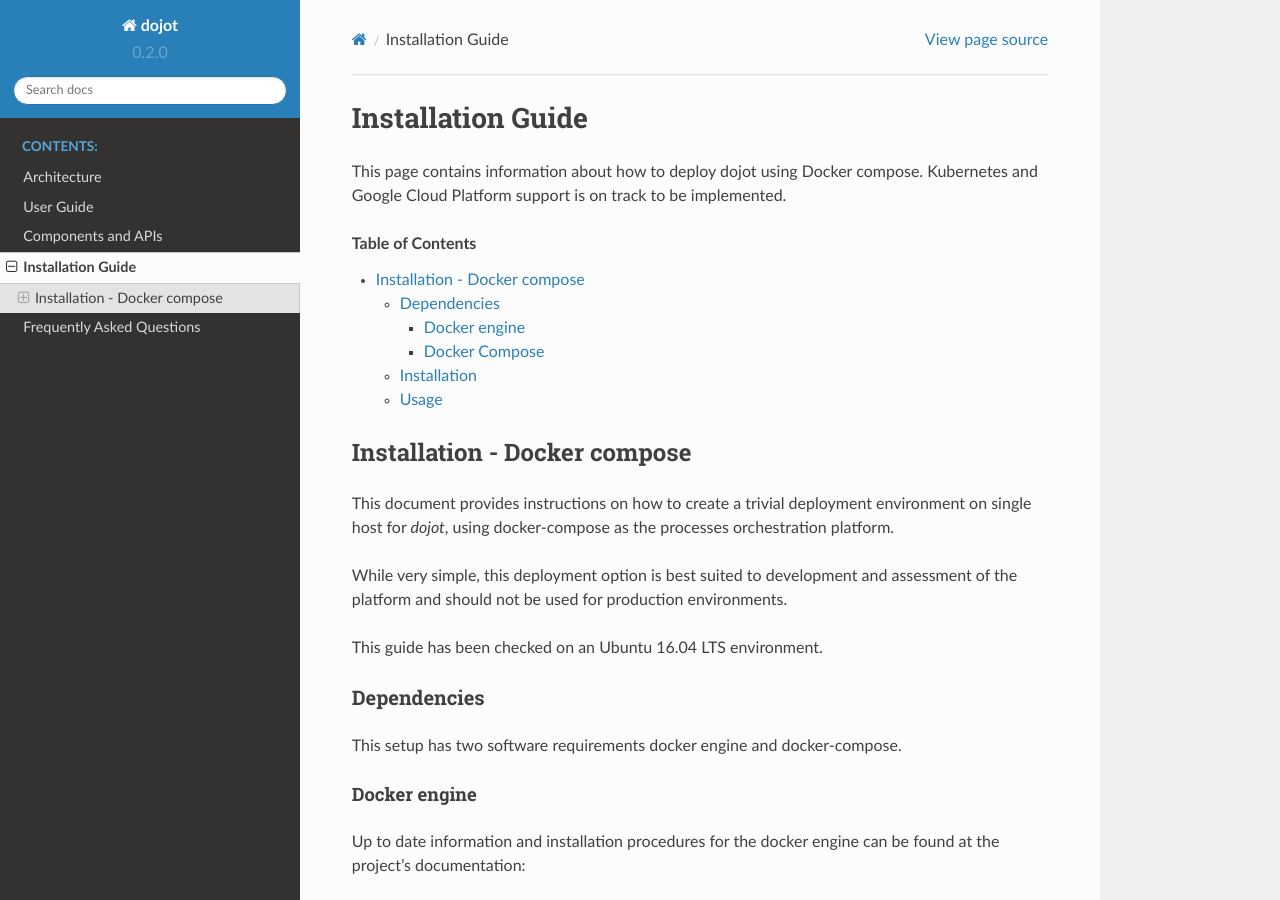
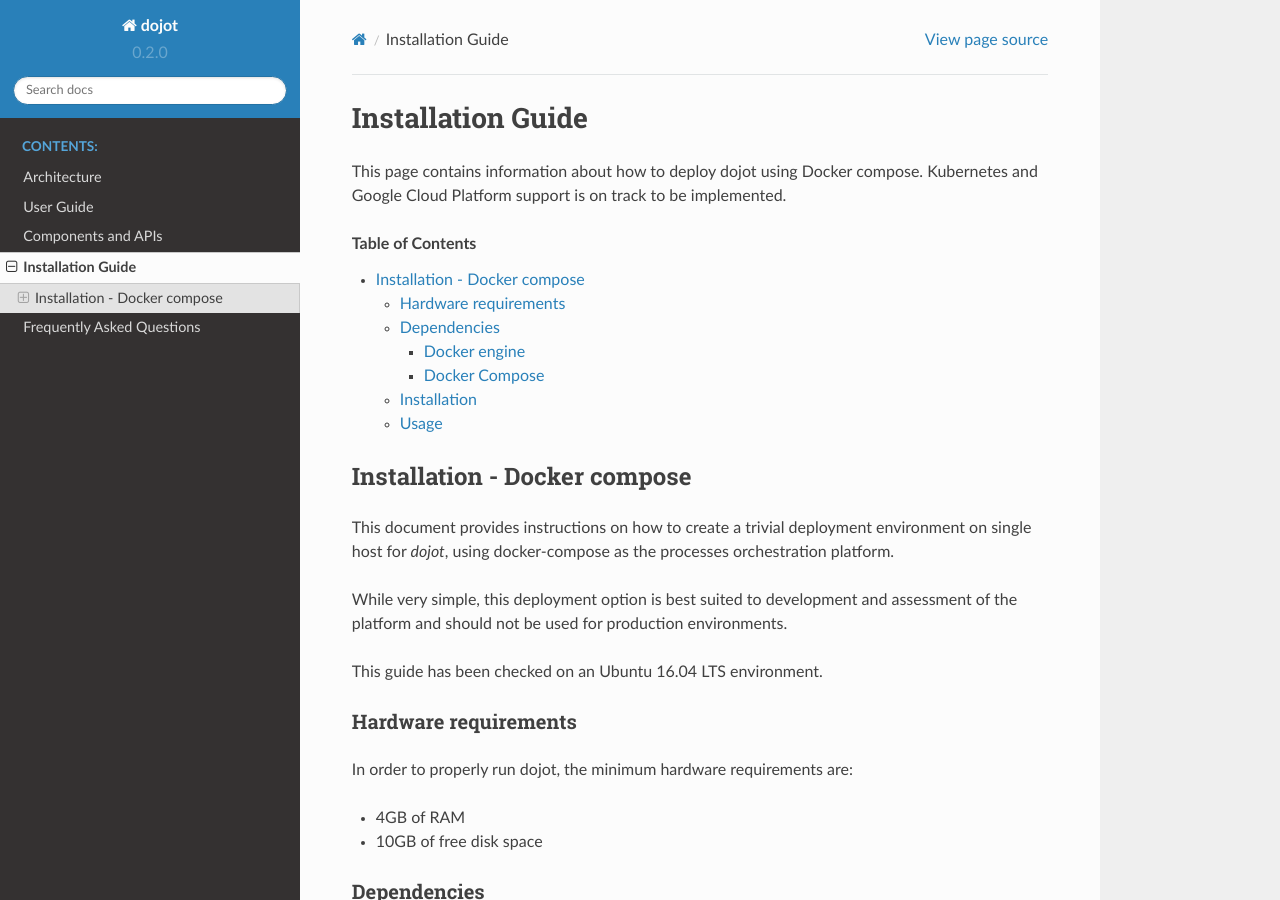
Before and after one commit to dojot/docs, a Sphinx documentation site: the page built from source/installation-guide.rst, in a window 1280 px wide and 900 px high. Built offline with Sphinx 7.4.7 and the Read the Docs theme 2.0.0, drawn with Linux system fonts in a browser that asks for light colours; some of the changed text lies outside the part shown.

Commit message:
Adding minimum requirements

```diff
--- a/source/installation-guide.rst
+++ b/source/installation-guide.rst
@@ -20,6 +20,15 @@ While very simple, this deployment option is best suited to development and
 assessment of the platform and should not be used for production environments.
 
 This guide has been checked on an Ubuntu 16.04 LTS environment.
+
+Hardware requirements
+---------------------
+
+In order to properly run dojot, the minimum hardware requirements are:
+
+- 4GB of RAM
+- 10GB of free disk space
+
 
 Dependencies
 ------------
```
Also changed, not shown: other parts of source/installation-guide.rst (+2 -2 lines).
